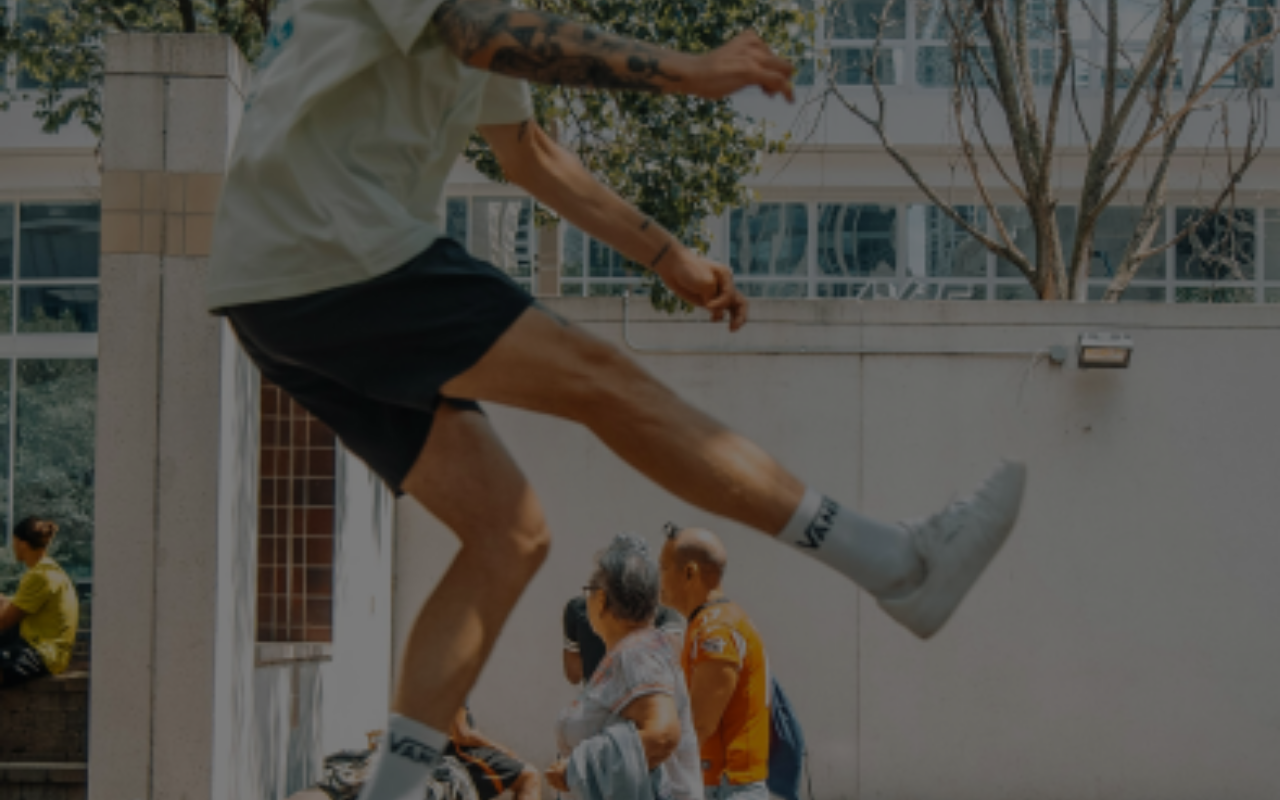
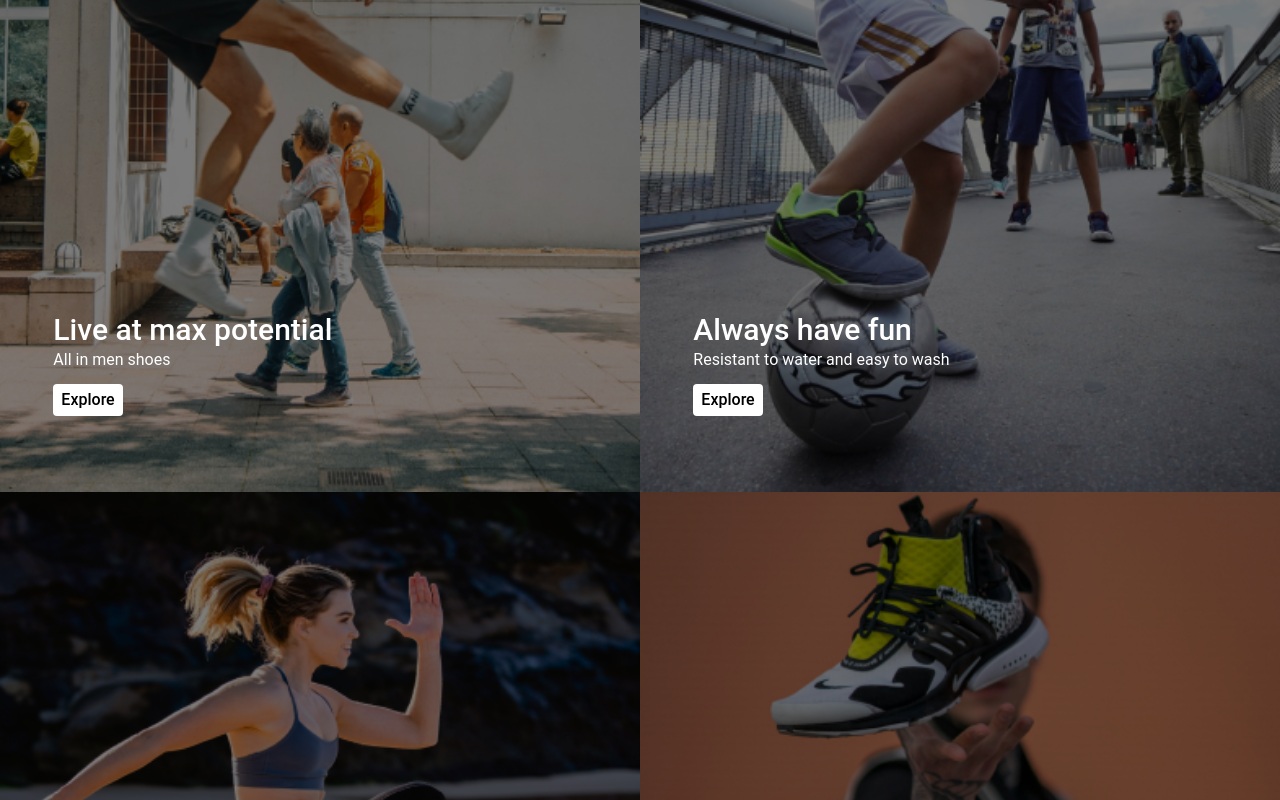
Before and after one commit to jeflugo/fake-ecommerce-1-client, a React (Vite) app: page / in a window 1280 px wide. Shown: the part 1536-2336 px from the top of the page. Built offline with nearby package versions, Linux system fonts and the light colour scheme.

Commit message:
categories section on tablets done

```diff
--- a/src/pages/Home/CategoriesSection.jsx
+++ b/src/pages/Home/CategoriesSection.jsx
@@ -18,11 +18,11 @@ function CategoriesSection() {
 					</div>
 				</Container>
 			</div>
-			<div>
+			<div className='flex-wrap md:flex'>
 				{CATEGORIES_PHOTOS.map(({ mainText, subText, img, url }, index) => (
-					<div key={index} className='relative'>
+					<div key={index} className='relative mb-0 md:w-1/2'>
 						<img src={img} className='w-full' />
-						<div className='absolute left-0 top-0 h-full w-full bg-black opacity-50'></div>
+						<div className='absolute left-0 top-0 h-full w-full bg-black opacity-50' />
 						<div className='absolute bottom-16 z-10 w-full'>
 							<Container>
 								<div className='mb-3 text-white'>
```
